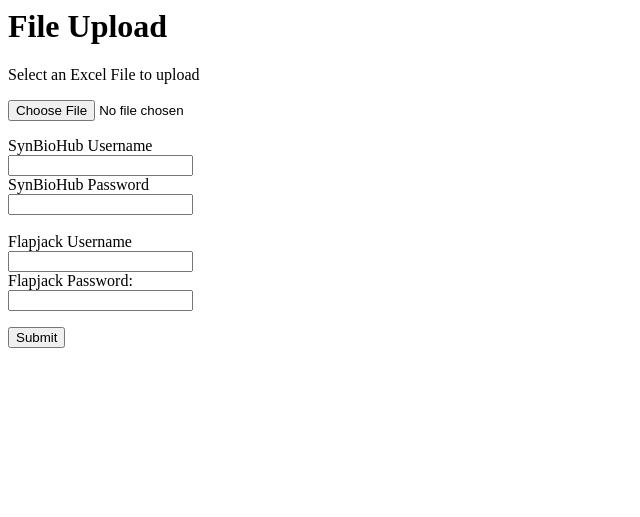
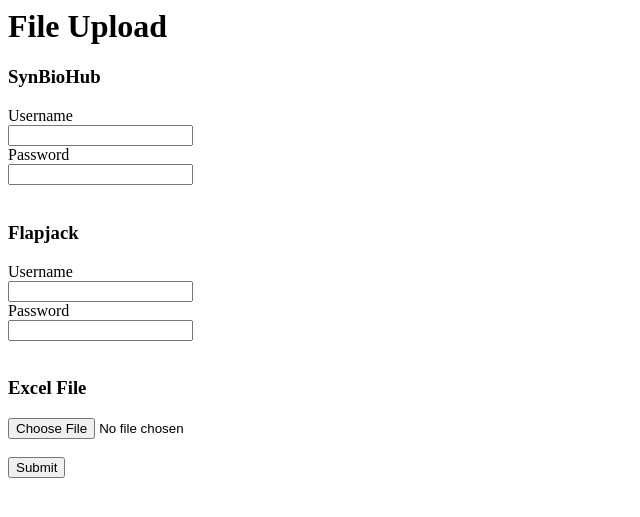
Before and after one commit to saisam17/EDCUploader, a Flask app: page /upload in a window 1280 px wide. Shown: the top 517 px of the page, without its empty margins (0-640 px from the left). Run offline with Flask 2, Linux system fonts and the light colour scheme.

Commit message:
Update upload.html
more template updates

```diff
--- a/templates/upload.html
+++ b/templates/upload.html
@@ -1,21 +1,24 @@
 <html>
    <body>
       <h1>File Upload</h1>
-      <p>Select an Excel File to upload</p>
+
       <form action = "/uploader" method = "POST"
          enctype = "multipart/form-data">
-         <input type = "file" name = "file" /><br>
-         <p></p>
-         <label for="username1"> SynBioHub Username</label><br>
+         <h3>SynBioHub</h3>
+         <label for="username1">Username</label><br>
          <input type="text" id="sbhusername" name="sbhusername"><br>
-         <label for="pwd1">SynBioHub Password</label><br>
+         <label for="pwd1">Password</label><br>
          <input type="password" id="sbhpwd" name="sbhpwd"><br>
          <br>
-         <label for="username2"> Flapjack Username</label><br>
+         <h3>Flapjack</h3>
+         <label for="username2">Username</label><br>
          <input type="text" id="fjusername" name="fjusername"><br>
-         <label for="pwd2">Flapjack Password:</label><br>
+         <label for="pwd2">Password</label><br>
          <input type="password" id="fjpwd" name="fjpwd"><br>
-         <p></p>
+         <br>
+         <h3>Excel File</h3>
+         <input type = "file" name = "file" /><br>
+         <br>
          <input type = "submit"/><br>
       </form>
    </body>
```
